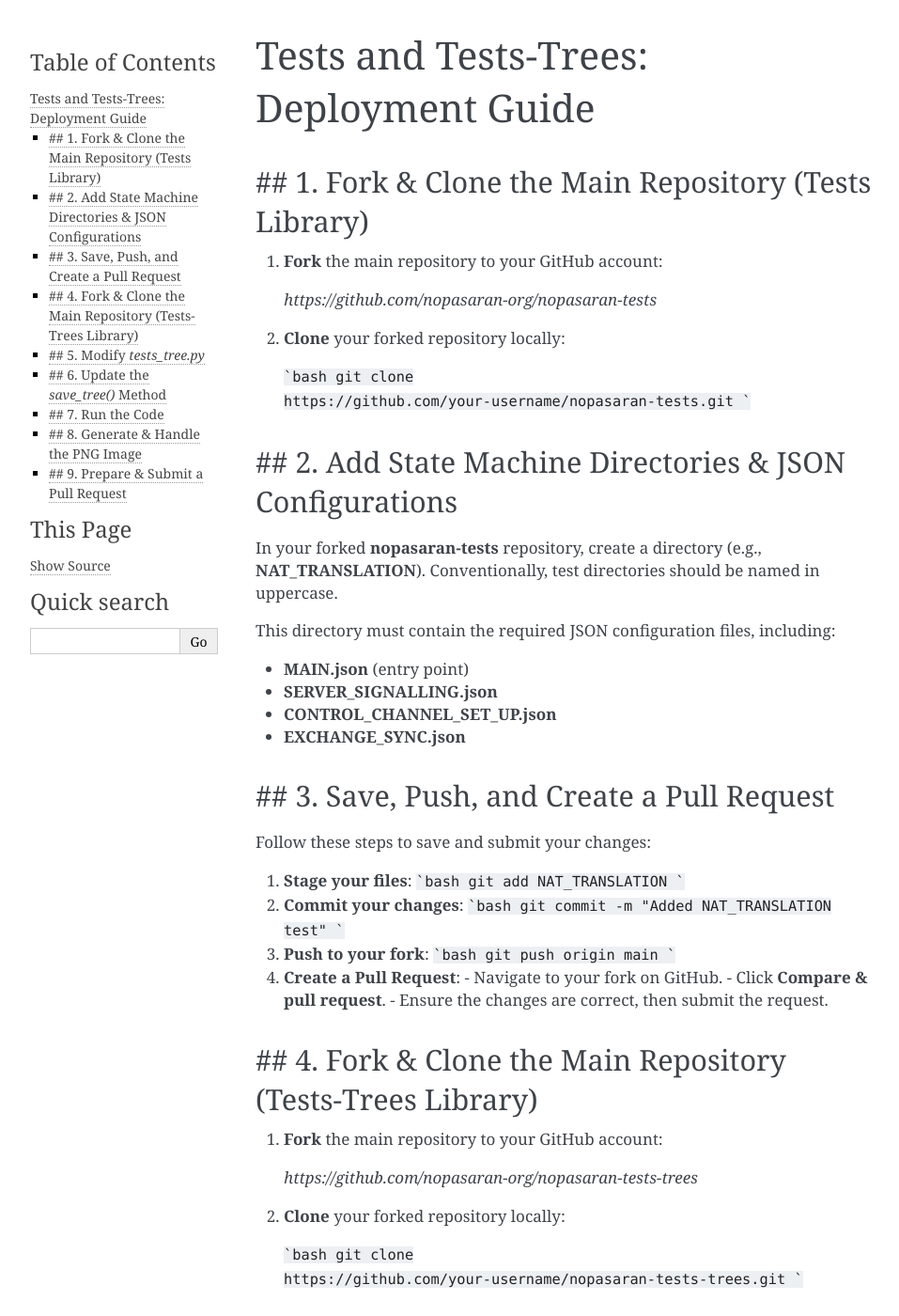
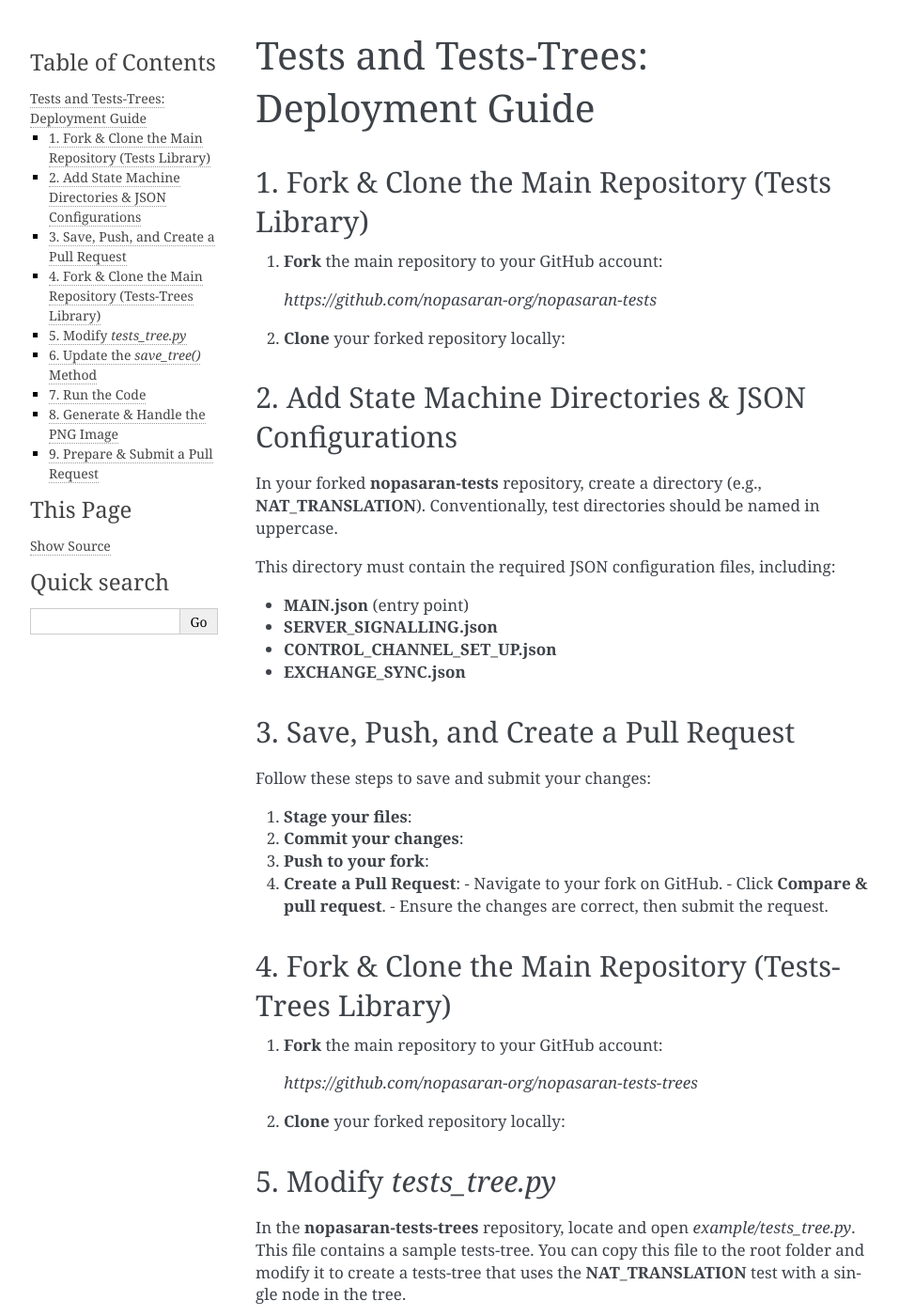
Before and after one commit to BenIlies/NoPASARAN, a Sphinx documentation site: the page built from docs/tutorial/tests_deployment.rst, in a window 1280 px wide and 1400 px high. Shown: the whole window at 94% size, without its empty margins (148-1105 px from the left). Built offline with Sphinx 7.4.7, drawn with Linux system fonts in a browser that asks for light colours; some of the changed text lies outside the part shown.

Commit message:
fixing documentation on deployment

````diff
--- a/docs/tutorial/tests_deployment.rst
+++ b/docs/tutorial/tests_deployment.rst
@@ -1,7 +1,7 @@
 Tests and Tests-Trees: Deployment Guide
 =======================================
 
-## 1. Fork & Clone the Main Repository (Tests Library)
+1. Fork & Clone the Main Repository (Tests Library)
 --------------------------------------------------------
 
 1. **Fork** the main repository to your GitHub account:
@@ -10,11 +10,10 @@
 
 2. **Clone** your forked repository locally:
 
-   ```bash
-   git clone https://github.com/your-username/nopasaran-tests.git
-   ```
+   .. code-block:: bash
+      git clone https://github.com/your-username/nopasaran-tests.git
 
-## 2. Add State Machine Directories & JSON Configurations
+2. Add State Machine Directories & JSON Configurations
 ------------------------------------------------------
 
 In your forked **nopasaran-tests** repository, create a directory (e.g., **NAT_TRANSLATION**). Conventionally, test directories should be named in uppercase.
@@ -26,32 +25,32 @@
 - **CONTROL_CHANNEL_SET_UP.json**
 - **EXCHANGE_SYNC.json**
 
-## 3. Save, Push, and Create a Pull Request
+3. Save, Push, and Create a Pull Request
 -------------------------------------------
 
 Follow these steps to save and submit your changes:
 
 1. **Stage your files**:
-   ```bash
-   git add NAT_TRANSLATION
-   ```
+
+   .. code-block:: bash
+      git add NAT_TRANSLATION
 
 2. **Commit your changes**:
-   ```bash
-   git commit -m "Added NAT_TRANSLATION test"
-   ```
+
+   .. code-block:: bash
+      git commit -m "Added NAT_TRANSLATION test"
 
 3. **Push to your fork**:
-   ```bash
-   git push origin main
-   ```
+
+   .. code-block:: bash
+      git push origin main
 
 4. **Create a Pull Request**:
    - Navigate to your fork on GitHub.
    - Click **Compare & pull request**.
    - Ensure the changes are correct, then submit the request.
 
-## 4. Fork & Clone the Main Repository (Tests-Trees Library)
+4. Fork & Clone the Main Repository (Tests-Trees Library)
 -------------------------------------------------------------
 
 1. **Fork** the main repository to your GitHub account:
@@ -60,11 +59,10 @@
 
 2. **Clone** your forked repository locally:
 
-   ```bash
-   git clone https://github.com/your-username/nopasaran-tests-trees.git
-   ```
+   .. code-block:: bash
+      git clone https://github.com/your-username/nopasaran-tests-trees.git
 
-## 5. Modify `tests_tree.py`
+5. Modify `tests_tree.py`
 ----------------------------
 
 In the **nopasaran-tests-trees** repository, locate and open `example/tests_tree.py`. This file contains a sample tests-tree. You can copy this file to the root folder and modify it to create a tests-tree that uses the **NAT_TRANSLATION** test with a single node in the tree.
@@ -72,9 +70,9 @@
 ### Steps to Modify:
 
 1. **Remove the following line (if present)**:
-   ```python
-   TestsTreeTest.load_and_evaluate_tree()
-   ```
+
+   .. code-block:: python
+      TestsTreeTest.load_and_evaluate_tree()
 
 2. **Delete child workers**:
    Remove them from both `load_and_evaluate_tree()` and `save_tree()`.
@@ -82,12 +80,12 @@
 3. **Update PNG image filename**:
    Modify the name of the generated image file to `nat_debugger.png`. Unlike test directories, tests-trees use lowercase naming conventions.
 
-## 6. Update the `save_tree()` Method
+6. Update the `save_tree()` Method
 -------------------------------------
 
 Modify the `save_tree()` function in `tests_tree.py` to include appropriate inputs:
 
-```python
+.. code-block:: python
    def save_tree():
        root = TestsTreeNode(
            'Root',
@@ -109,7 +107,6 @@
            ],
            test='NAT_TRANSLATION'
        )
-```
 
 ### Match Test Names
 Ensure the test name in your node matches the folder name created in the **nopasaran-tests** repository, in this case, **NAT_TRANSLATION**.
@@ -118,19 +115,20 @@
 - `("name", Boolean)` determines if a variable has a default value.
 - `(None, False)` means the variable has no default value.
 
-## 7. Run the Code
+7. Run the Code
 ------------------
 
 1. **Install dependencies**:
-   ```bash
-   python -m pip install -r requirements.txt
-   ```
+
+   .. code-block:: bash
+      python -m pip install -r requirements.txt
+
 2. **Generate the image**:
-   ```bash
-   python example.py
-   ```
 
-## 8. Generate & Handle the PNG Image
+   .. code-block:: bash
+      python example.py
+
+8. Generate & Handle the PNG Image
 -------------------------------------
 
 When the tests-tree is generated, a PNG image (`nat_debugger.png`) may be created in **nopasaran-tests-trees**.
@@ -138,23 +136,27 @@
 ### Steps to Handle the Image:
 
 1. **Ensure** that the PNG file is located in the **root folder** of your **nopasaran-tests** fork.
+
 2. **Stage the file**:
-   ```bash
-   git add nat_debugger.png
-   ```
+
+   .. code-block:: bash
+      git add nat_debugger.png
+
 3. **Do not push** modifications to `tests_tree.py` back to **nopasaran-tests-trees**; only push the **new image** to your **nopasaran-tests** fork.
 
-## 9. Prepare & Submit a Pull Request
+9. Prepare & Submit a Pull Request
 -------------------------------------
 
 1. **Commit the new image**:
-   ```bash
-   git commit -m "Added nat_debugger.png"
-   ```
+
+   .. code-block:: bash
+      git commit -m "Added nat_debugger.png"
+
 2. **Push changes**:
-   ```bash
-   git push origin main
-   ```
+
+   .. code-block:: bash
+      git push origin main
+
 3. **Open a Pull Request**:
    - Navigate to your fork on GitHub.
    - Click **Compare & pull request**.
````
